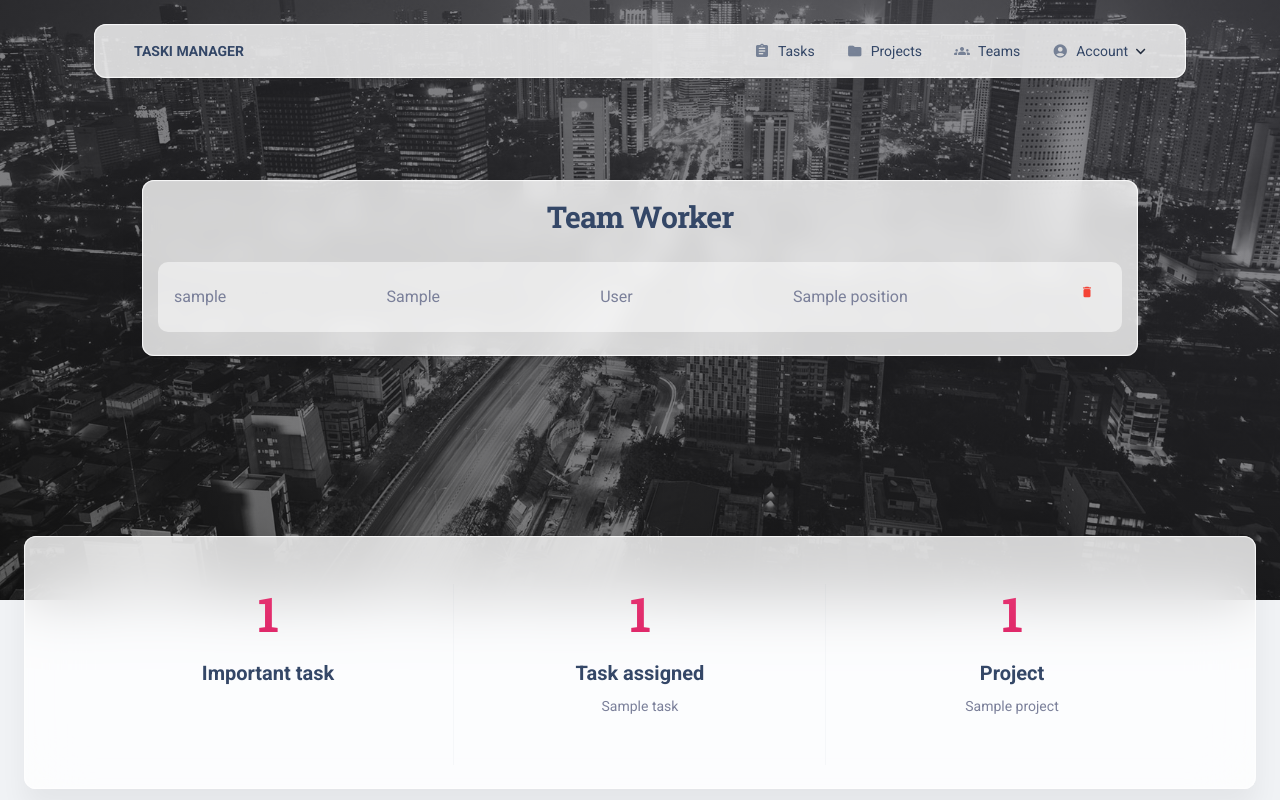
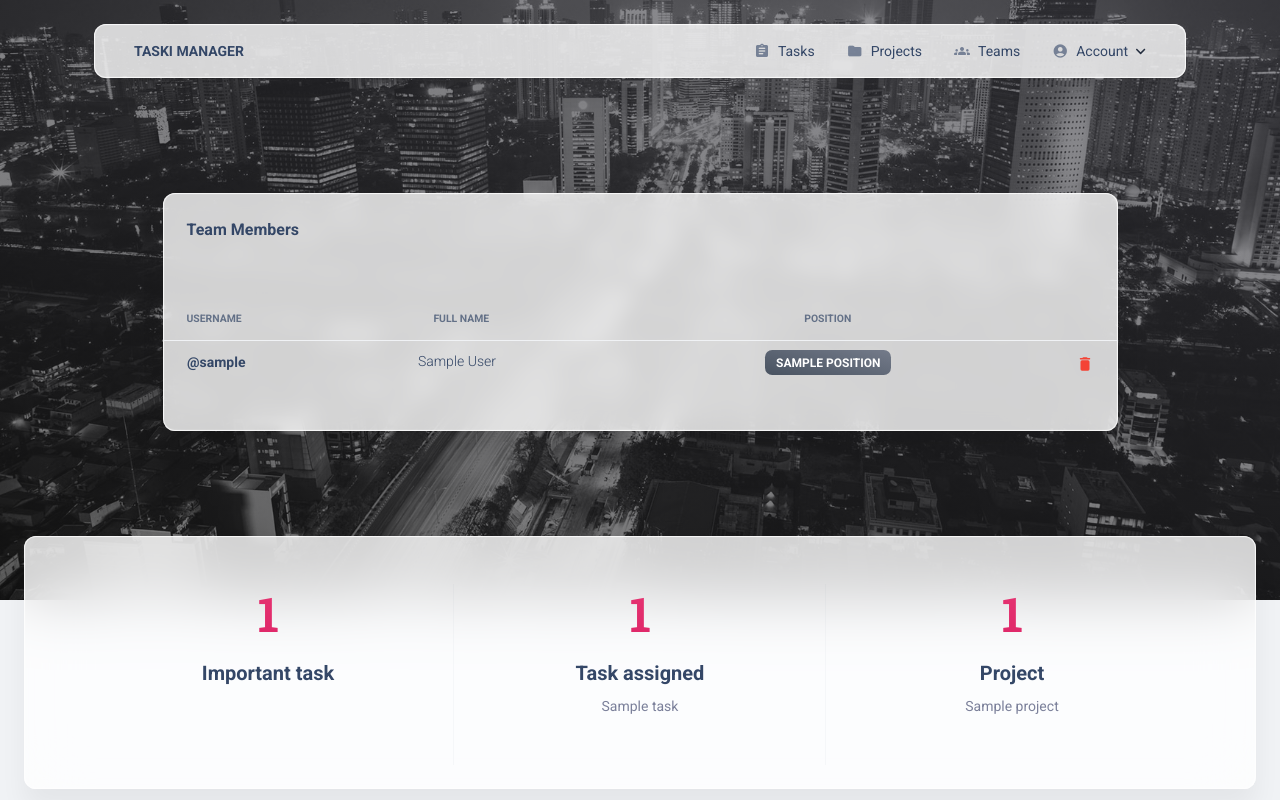
Before and after one commit to ArkadiuszBalakier/Taski, a Django app: page /teams/1/ in a window 1280 px wide. Run offline with Django 5.2, Linux system fonts and the light colour scheme; a user stored in the database is signed in; tables that the repository leaves empty hold one stand-in row (values such as "Sample post"); some libraries are stand-ins or nearby versions.

Commit message:
feat: add position form refactor:  add " " to validator, conect Positio create and update view with PositionForm style: style for team list and details

```diff
--- a/manager/validators.py
+++ b/manager/validators.py
@@ -1,6 +1,6 @@
 from django.core.validators import RegexValidator
 
 alphanumeric_validator = RegexValidator(
-    regex=r"^[a-zA-Z0-9_-]+$",
-    message="Only alphanumeric characters and spaces are allowed.",
+    regex=r"^[a-zA-Z0-9 _-]+$",
+    message="Only letters, numbers, spaces, hyphens, and underscores are allowed.",
 )
--- a/manager/views.py
+++ b/manager/views.py
@@ -13,6 +13,7 @@ from manager.forms import (
     ProjectForm,
     TaskTypeForm,
     TagForm,
+    PositionForm,
 )
 from .models import Task, Project, Worker, Team, TaskType, Tag, Position
 
@@ -235,13 +236,13 @@ class PositionListView(LoginRequiredMixin, generic.ListView):
 
 class PositionCreateView(LoginRequiredMixin, generic.CreateView):
     model = Position
-    fields = "__all__"
+    form_class = PositionForm
     success_url = reverse_lazy("manager:positions-list")
 
 
 class PositionUpdateView(LoginRequiredMixin, generic.UpdateView):
     model = Position
-    fields = "__all__"
+    form_class = PositionForm
     success_url = reverse_lazy("manager:positions-list")
 
 
--- a/templates/manager/team_detail.html
+++ b/templates/manager/team_detail.html
@@ -1,41 +1,66 @@
 {% extends "base.html" %}
 
 {% block content %}
-  <div class="container">
+  <div class="container-fluid py-4">
     <div class="row">
-      <div class="col-12 mx-auto">
-        <div class="card card-body blur shadow-blur mx-3 mx-md-4 mt-n6 border-0 shadow-none"
-             style="background: rgba(255, 255, 255, 0.8) !important;
-            backdrop-filter: blur(10px) saturate(120%) !important;">
+      <div class="col-11 mx-auto">
+        <div class="card blur shadow-blur border-0 mt-4"
+             style="background: rgba(255, 255, 255, 0.8) !important; backdrop-filter: blur(10px);">
 
-          <h3 class="mb-4 text-center text-dark font-weight-bold">Team Worker</h3>
+          <div class="card-header bg-transparent">
+            <h6 class="text-dark">Team Members</h6>
+          </div>
 
-          <ul class="list-group bg-transparent">
+          <div class="card-body px-0">
+            <div class="table-responsive">
+              <table class="table align-items-center mb-0">
+                <thead>
+                <tr>
+                  <th class="text-uppercase text-dark text-xxs font-weight-bolder opacity-7 ps-4">Username</th>
+                  <th class="text-uppercase text-dark text-xxs font-weight-bolder opacity-7">Full Name</th>
+                  <th class="text-uppercase text-dark text-xxs font-weight-bolder opacity-7 text-center">Position</th>
+                  <th class="text-secondary opacity-7"></th>
+                </tr>
+                </thead>
+                <tbody>
                 {% for member in team.members.all %}
-              <li class="list-group-item d-flex justify-content-between align-items-center border-0 mb-2 move-on-hover"
-                  style="background: rgba(255, 255, 255, 0.5) !important;
-                   border-radius: 10px !important;">
-                <span>{{ member.username }}</span>
-                <span>{{ member.first_name }}</span>
-                <span>{{ member.last_name }}</span>
-                <span>{{ member.position }}</span>
-                <div class="d-flex align-items-center gap-2">
-                  <div class="d-flex align-items-center gap-3">
-                    <form method="post" style="display: inline-block">
+                  <tr class="member-row move-on-hover">
+                    <td class="ps-4">
+                      <div class="user-pill">
+                        <span class="text-dark text-sm font-weight-bold">@{{ member.username }}</span>
+                      </div>
+                    </td>
+                    <td>
+                      <div class="name-pill">
+                        <p class="text-dark text-sm mb-0">{{ member.first_name }} {{ member.last_name }}</p>
+                      </div>
+                    </td>
+                    <td class="align-middle text-center">
+                    <span class="badge badge-sm bg-gradient-secondary" style="min-width: 90px;">
+                      {{ member.position|default:"Member" }}
+                    </span>
+                    </td>
+                    <td class="align-middle text-end pe-4">
+                      <form method="post" class="m-0"
+                            onsubmit="return confirm('Remove {{ member.username }} from team?')">
                         {% csrf_token %}
                         <input type="hidden" name="member_id" value="{{ member.id }}">
-                      <button type="submit" class="btn btn-icon-only">
-                        <i class="material-icons text-sm text-danger">delete</i>
+                        <button type="submit" class="btn btn-link text-danger p-0 m-0">
+                          <i class="material-icons text-lg">delete</i>
                         </button>
                       </form>
+                    </td>
+                  </tr>
+                {% endfor %}
+                </tbody>
+              </table>
             </div>
-                </div>
-              </li>
-            {% endfor %}
-          </ul>
+            <div class="d-flex justify-content-center mt-4">
               {% include "includes/pagination.html" %}
             </div>
           </div>
         </div>
       </div>
+    </div>
+  </div>
 {% endblock %}
--- a/templates/manager/team_list.html
+++ b/templates/manager/team_list.html
@@ -4,9 +4,9 @@
   <div class="container">
     <div class="row">
       <div class="col-12 mx-auto">
-        <div class="card card-body blur shadow-blur mx-3 mx-md-4 mt-n6 border-0 shadow-none"
+        <div class="card card-body blur shadow-blur mx-3 mx-md-4 mt-n6 border-0"
              style="background: rgba(255, 255, 255, 0.8) !important;
-            backdrop-filter: blur(10px) saturate(120%) !important;">
+            backdrop-filter: blur(10px) !important;">
 
           <h3 class="mb-4 text-center text-dark font-weight-bold">Assigned Team{{ user_teams|length|pluralize }}
             ({{ paginator.count }})</h3>
@@ -15,7 +15,7 @@
             {% for team in page_obj %}
               <li class="list-group-item d-flex justify-content-between align-items-center border-0 mb-2 move-on-hover"
                   style="background: rgba(255, 255, 255, 0.5) !important;
-                   border-radius: 10px !important;">
+                                   border-radius: 10px !important;">
                 <div class="d-flex align-items-center gap-3">
                   <a href="{% url "manager:team-detail" pk=team.id %}" class="stretched-link">
                     {{ team.name }}
```
Also changed, not shown: manager/forms.py (+7 -1 lines), templates/manager/task_list.html (+19 -16 lines). Lines whose indentation alone changed are shown as unchanged.
